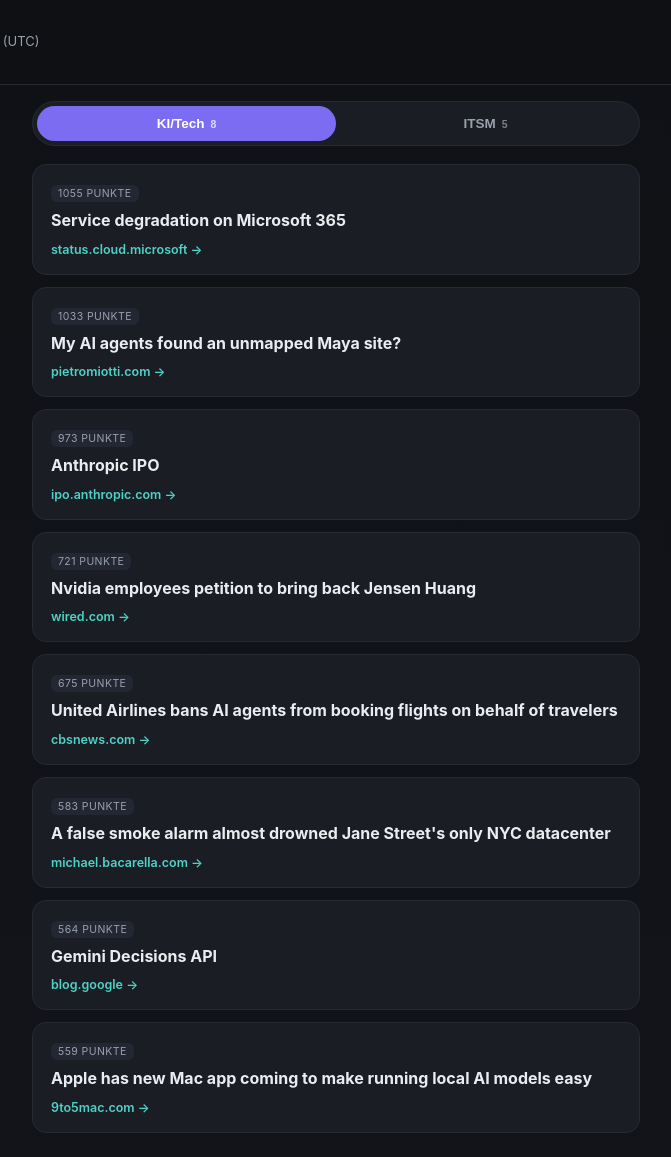
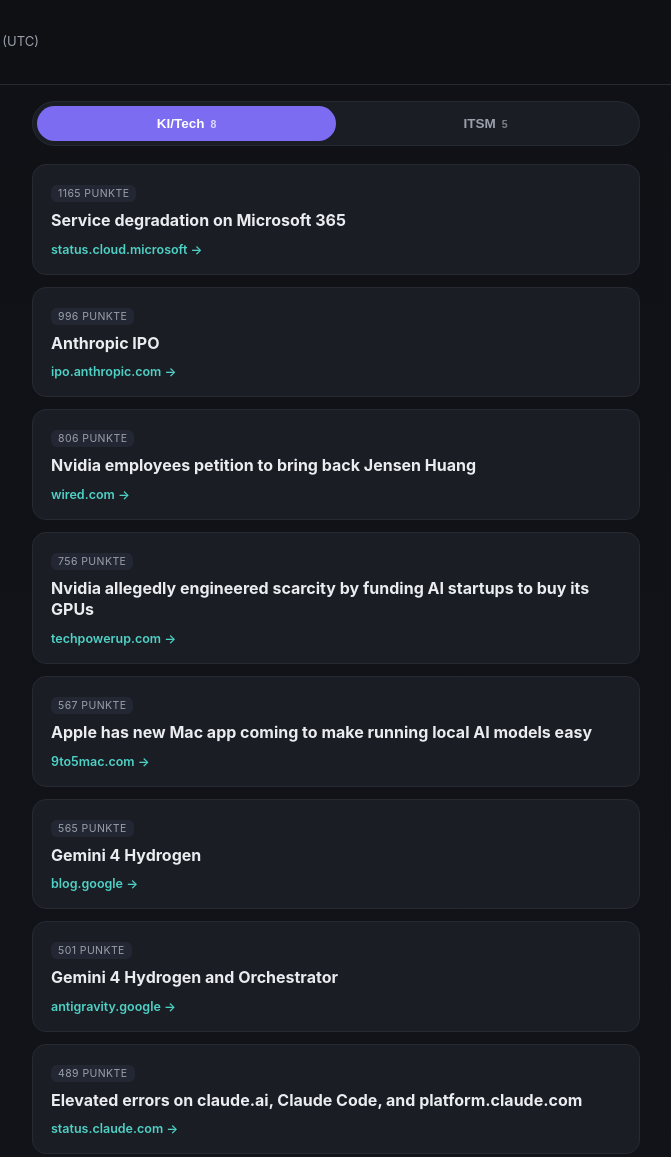
Before and after one commit to stefanmaa-netizen/DailyTechBriefing, a plain HTML site: page docs/index.html in a window 1280 px wide. Shown: the part 25-1182 px from the top of the page, without its empty margins (304-975 px from the left). Drawn offline with Linux system fonts and the light colour scheme.

Commit message:
Update daily briefing

```diff
--- a/docs/index.html
+++ b/docs/index.html
@@ -78,7 +78,7 @@
 
 <header>
   <h1>KI<span>/</span>Tech-Briefing</h1>
-  <div id="date">Automatisch aktualisiert: 13.11.2026, 14:38 Uhr (UTC)</div>
+  <div id="date">Automatisch aktualisiert: 14.11.2026, 13:35 Uhr (UTC)</div>
   <div id="overview">8 KI/Tech &middot; 5 ITSM Meldungen</div>
 </header>
 
@@ -92,44 +92,44 @@
   <section class="panel active" id="panel-ai">
     <div id="static-briefing">
         <div class="card">
-          <span class="badge">1055 Punkte</span>
+          <span class="badge">1165 Punkte</span>
           <h2>Service degradation on Microsoft 365</h2>
           <a class="source" href="https://status.cloud.microsoft/" target="_blank" rel="noopener">status.cloud.microsoft &rarr;</a>
         </div>
         <div class="card">
-          <span class="badge">1033 Punkte</span>
-          <h2>My AI agents found an unmapped Maya site?</h2>
-          <a class="source" href="https://pietromiotti.com/latest/maya-site" target="_blank" rel="noopener">pietromiotti.com &rarr;</a>
-        </div>
-        <div class="card">
-          <span class="badge">973 Punkte</span>
+          <span class="badge">996 Punkte</span>
           <h2>Anthropic IPO</h2>
           <a class="source" href="https://ipo.anthropic.com/us/" target="_blank" rel="noopener">ipo.anthropic.com &rarr;</a>
         </div>
         <div class="card">
-          <span class="badge">721 Punkte</span>
+          <span class="badge">806 Punkte</span>
           <h2>Nvidia employees petition to bring back Jensen Huang</h2>
           <a class="source" href="https://www.wired.com/story/nvidia-employees-petition-for-jensen-huangs-return/" target="_blank" rel="noopener">wired.com &rarr;</a>
         </div>
         <div class="card">
-          <span class="badge">675 Punkte</span>
-          <h2>United Airlines bans AI agents from booking flights on behalf of travelers</h2>
-          <a class="source" href="https://www.cbsnews.com/news/united-airlines-bans-ai-agents-booking-flights/" target="_blank" rel="noopener">cbsnews.com &rarr;</a>
+          <span class="badge">756 Punkte</span>
+          <h2>Nvidia allegedly engineered scarcity by funding AI startups to buy its GPUs</h2>
+          <a class="source" href="https://www.techpowerup.com/354814/nvidia-allegedly-engineered-scarcity-by-funding-ai-startups-to-buy-its-gpus" target="_blank" rel="noopener">techpowerup.com &rarr;</a>
         </div>
         <div class="card">
-          <span class="badge">583 Punkte</span>
-          <h2>A false smoke alarm almost drowned Jane Street&#x27;s only NYC datacenter</h2>
-          <a class="source" href="https://michael.bacarella.com/2026/11/10/false-smoke-alarm-jane-street-datacenter/" target="_blank" rel="noopener">michael.bacarella.com &rarr;</a>
+          <span class="badge">567 Punkte</span>
+          <h2>Apple has new Mac app coming to make running local AI models easy</h2>
+          <a class="source" href="https://9to5mac.com/2026/11/10/apple-has-new-mac-app-coming-to-make-running-local-ai-models-easy/" target="_blank" rel="noopener">9to5mac.com &rarr;</a>
         </div>
         <div class="card">
-          <span class="badge">564 Punkte</span>
-          <h2>Gemini Decisions API</h2>
-          <a class="source" href="https://blog.google/innovation-and-ai/technology/developers-tools/gemini-decisions-api/" target="_blank" rel="noopener">blog.google &rarr;</a>
+          <span class="badge">565 Punkte</span>
+          <h2>Gemini 4 Hydrogen</h2>
+          <a class="source" href="https://blog.google/innovation-and-ai/models-and-research/gemini-models/introducing-gemini-4-hydrogen/" target="_blank" rel="noopener">blog.google &rarr;</a>
         </div>
         <div class="card">
-          <span class="badge">559 Punkte</span>
-          <h2>Apple has new Mac app coming to make running local AI models easy</h2>
-          <a class="source" href="https://9to5mac.com/2026/11/10/apple-has-new-mac-app-coming-to-make-running-local-ai-models-easy/" target="_blank" rel="noopener">9to5mac.com &rarr;</a>
+          <span class="badge">501 Punkte</span>
+          <h2>Gemini 4 Hydrogen and Orchestrator</h2>
+          <a class="source" href="https://antigravity.google/blog/gemini-4-hydrogen-in-google-antigravity/" target="_blank" rel="noopener">antigravity.google &rarr;</a>
+        </div>
+        <div class="card">
+          <span class="badge">489 Punkte</span>
+          <h2>Elevated errors on claude.ai, Claude Code, and platform.claude.com</h2>
+          <a class="source" href="https://status.claude.com/incidents/nn11wk485zfn" target="_blank" rel="noopener">status.claude.com &rarr;</a>
         </div></div>
 
     <button id="refresh">Jetzt manuell nachladen</button>
```
